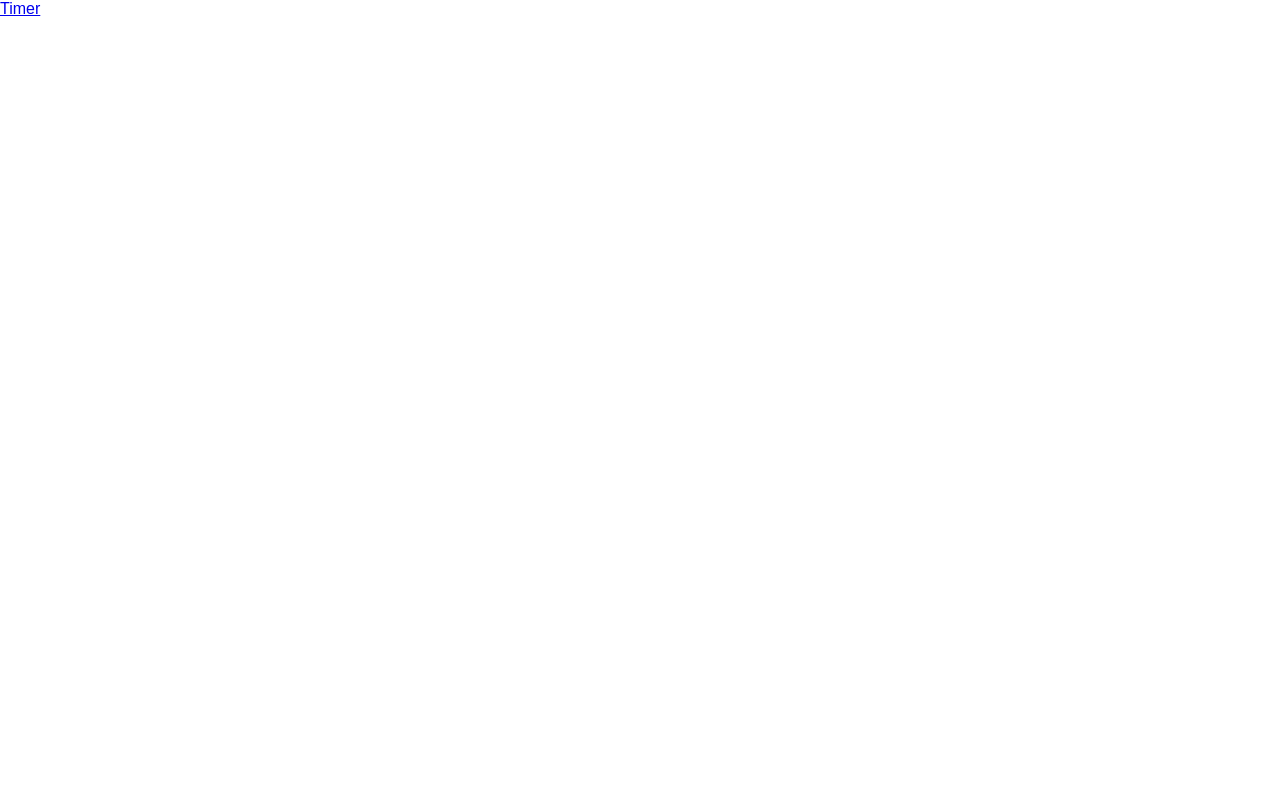
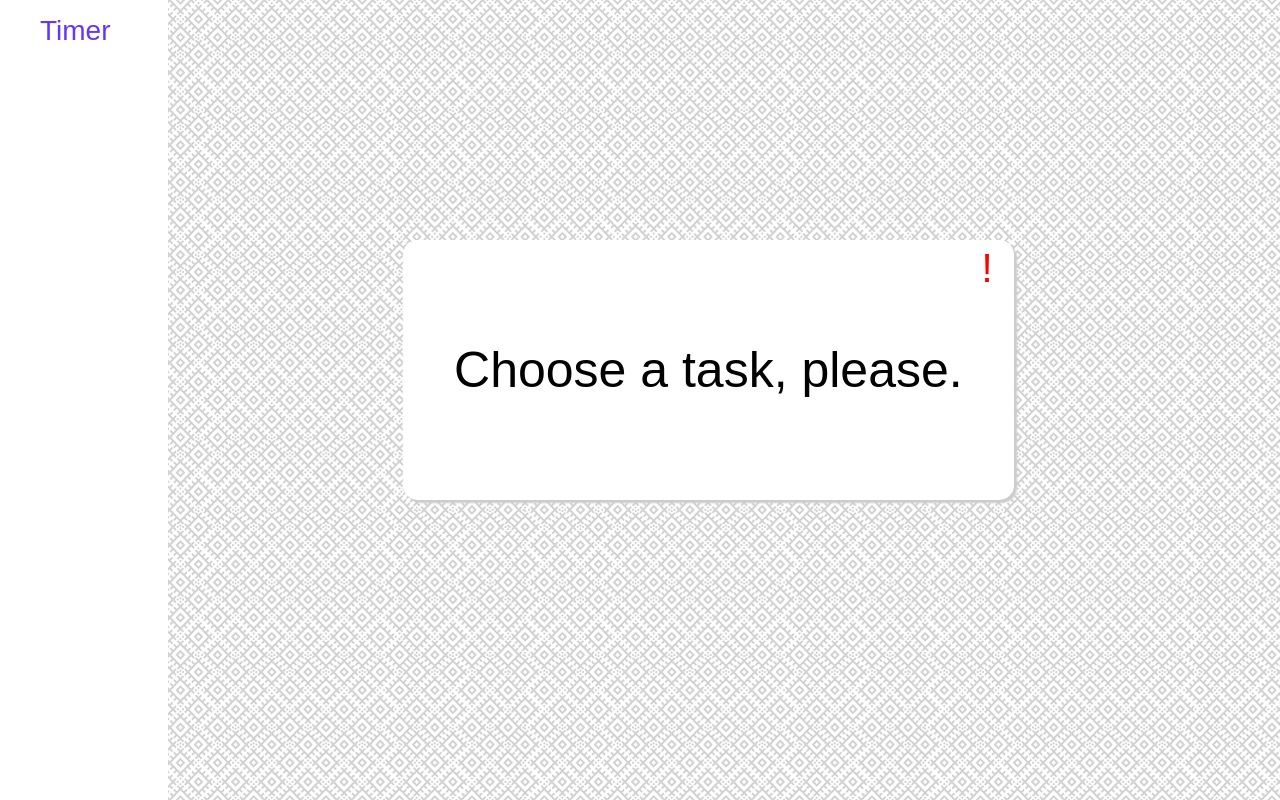
Before and after one commit to simakol/DOM, a plain HTML site: page index.html in a window 1280 px wide. Drawn offline with Linux system fonts and the light colour scheme.

Commit message:
add main page

```diff
--- a/index.html
+++ b/index.html
@@ -4,10 +4,18 @@
     <meta charset="UTF-8" />
     <meta http-equiv="X-UA-Compatible" content="IE=edge" />
     <meta name="viewport" content="width=device-width, initial-scale=1.0" />
+    <link rel="shortcut icon" href="/images/terminal.ico" type="image/x-icon" />
     <title>Main</title>
     <link rel="stylesheet" href="styles.css" />
   </head>
   <body>
-    <a href="./timer/index.html">Timer</a>
+    <div class="modal">
+      <p>Choose a task, please.</p>
+    </div>
+    <div class="container">
+      <ul class="menu">
+        <li><a href="./timer/index.html">Timer</a></li>
+      </ul>
+    </div>
   </body>
 </html>
--- a/styles.css
+++ b/styles.css
@@ -1,6 +1,53 @@
 body {
   margin: 0;
   padding: 0;
-  /* background-image: url("circuit.png"); */
+  background-image: url("images/circuit.png");
   font-family: "Fira Code", sans-serif;
 }
+
+.menu {
+  background-color: #fff;
+  height: 100vh;
+  width: 10%;
+  margin: 0;
+  list-style: none;
+}
+li {
+  padding-top: 15px;
+}
+li > a {
+  text-decoration: none;
+  font-size: 28px;
+  color: #6633ff;
+}
+
+.modal {
+  position: absolute;
+  background-color: #fff;
+  padding: 50px;
+  border-radius: 15px;
+  transform: translateX(66%) translateY(30vh);
+  font-size: 50px;
+  cursor: pointer;
+  box-shadow: 3px 3px 2px #ccc;
+  border: 1px solid transparent;
+  transition: 0.5s;
+}
+
+.modal::after {
+  content: "!";
+  color: red;
+  font-size: 40px;
+  position: absolute;
+  top: 5px;
+  right: 20px;
+  transition: 0.5s;
+}
+
+.modal:hover::after {
+  transform: scale(1.5);
+}
+
+.modal:hover {
+  border: 1px solid red;
+}
--- a/timer/style.css
+++ b/timer/style.css
@@ -1,7 +1,7 @@
 body {
   margin: 0;
   padding: 0;
-  background-image: url("circuit.png");
+  background-image: url("../images/circuit.png");
   font-family: "Fira Code", sans-serif;
 }
 .home-btn {
```
Also changed, not shown: timer/index.html (+5 -0 lines), images/circuit.png (renamed from timer/circuit.png), images/terminal.ico (added).
